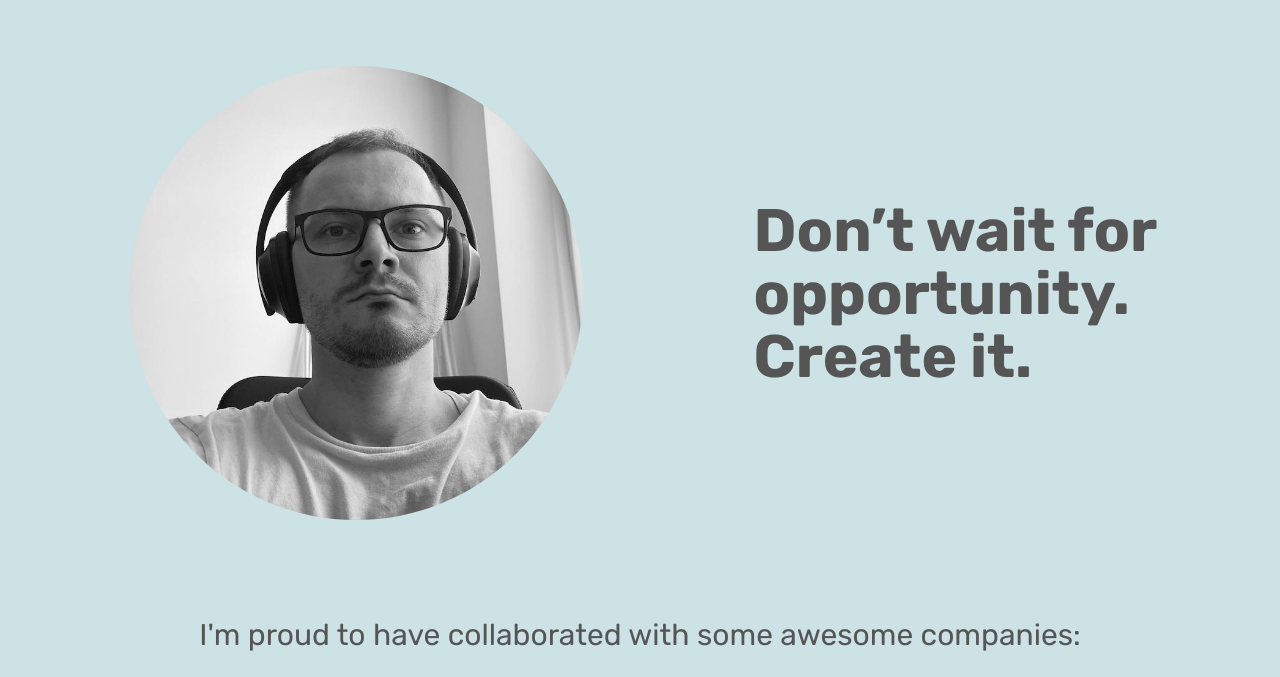
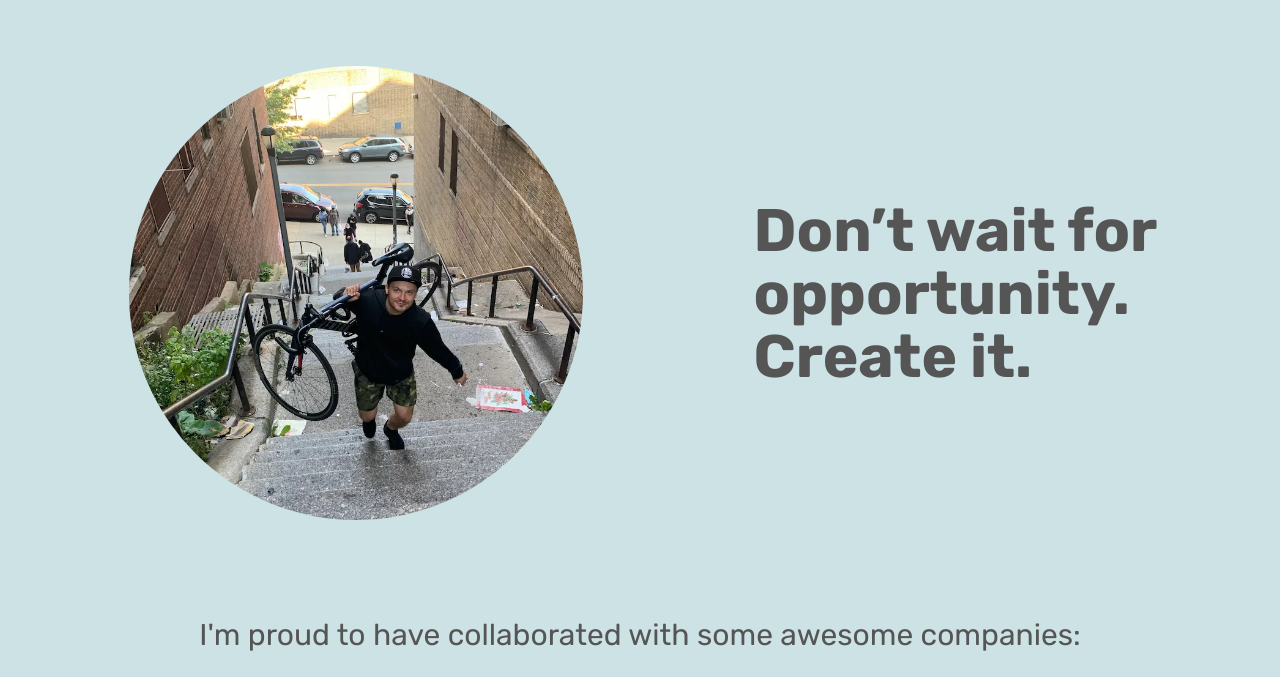
Before and after one commit to hubertsuwala/CV, a plain HTML site: page index.html in a window 1280 px wide. Shown: the part 84-761 px from the top of the page. Drawn offline with nearby package versions, Linux system fonts and the light colour scheme.

Commit message:
new feature

```diff
--- a/index.html
+++ b/index.html
@@ -47,7 +47,7 @@ HEADER
     </nav>
     <div class="main">
       <div class="main-contact">
-        <img src="img/me.jpg" class="me-photo" alt="photo of me ">
+        <img src="img/me.webp" class="me-photo" alt="photo of me ">
       </div>
       <div class="main-text">
         <h1 class="quote">Don’t wait for opportunity. Create it.</h1>
```
Also changed, not shown: img/me.webp (added), img/me1.jpg (renamed from img/me.jpg).
